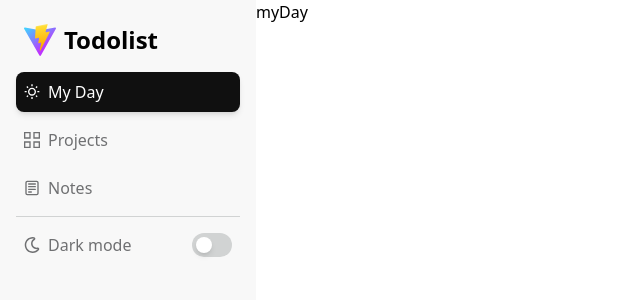
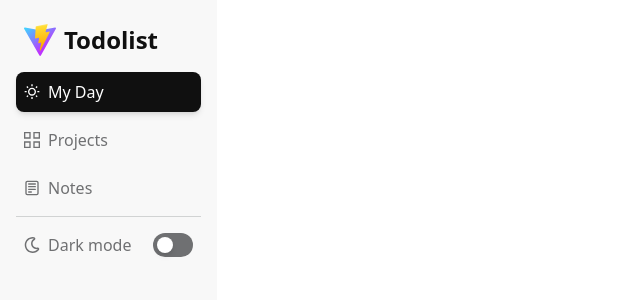
Before and after one commit to patrikferreira/todolist-react, a React (Vite) app: page / in a window 1280 px wide. Shown: the top 300 px of the page, without its empty margins (0-640 px from the left). Built offline with nearby package versions, Linux system fonts and the light colour scheme.

Commit message:
dark mode

```diff
--- a/src/App.tsx
+++ b/src/App.tsx
@@ -1,12 +1,20 @@
 import { useContext } from "react";
-import { NavigationContext } from "./NavigationContext";
-
+import { AppContext } from "./AppContext";
 
 export default function App() {
-  const ctx = useContext(NavigationContext)
+  const ctx = useContext(AppContext);
+
+  if (!ctx) {
+    throw new Error("DarkMode must be used within an AppProvider");
+  }
+
+  const { isDarkMode, toggleDarkMode } = ctx;
+
   return (
-    <>
-      <p>{ctx?.selectedRoute}</p>
-    </>
+    <main
+      className={`p-4 w-full h-screen transition-all duration-300 ${
+        isDarkMode ? "bg-primaryDark" : "bg-lightColor"
+      }`}
+    ></main>
   );
 }
--- /dev/null
+++ b/src/AppContext.tsx
@@ -0,0 +1,29 @@
+import React, { createContext, ReactNode, useState, useEffect } from 'react';
+
+type AppContextType = {
+    selectedRoute: string;
+    setSelectedRoute: (route: string) => void;
+    isDarkMode: boolean;
+    toggleDarkMode: () => void;
+};
+
+export const AppContext = createContext<AppContextType | undefined>(undefined);
+
+type AppProviderProps = {
+    children: ReactNode;
+};
+
+export function AppProvider({ children }: AppProviderProps) {
+    const [selectedRoute, setSelectedRoute] = useState<string>('myDay');
+    const [isDarkMode, setIsDarkMode] = useState<boolean>(false);
+
+    const toggleDarkMode = () => {
+        setIsDarkMode(prevMode => !prevMode);
+    };
+
+    return (
+        <AppContext.Provider value={{ selectedRoute, setSelectedRoute, isDarkMode, toggleDarkMode }}>
+            {children}
+        </AppContext.Provider>
+    );
+}
--- a/src/NavigationContext.tsx
+++ /dev/null
@@ -1,23 +0,0 @@
-import Reac, { createContext, ReactNode, useState } from 'react';
-
-type NavigationContextType = {
-    selectedRoute: string;
-    setSelectedRoute: (route: string) => void;
-}
-
-export const NavigationContext = createContext<NavigationContextType | undefined>(undefined);
-
-type NavigationProviderProps = {
-    children: ReactNode;
-}
-
-export function NavigationProvider({children}: NavigationProviderProps) {
-    const [selectedRoute, setSelectedRoute] = useState<string>('myDay');
-
-    return (
-        <NavigationContext.Provider value={{selectedRoute, setSelectedRoute}}>
-            {children}
-        </NavigationContext.Provider>
-    )
-
-}
--- a/src/components/DarkMode.tsx
+++ b/src/components/DarkMode.tsx
@@ -1,14 +1,30 @@
+import React, { useContext } from 'react';
 import { FaRegMoon } from "react-icons/fa";
-import Switch from "./Switch";
+import { AppContext } from "../AppContext"; // Ajuste o caminho conforme necessário
 
 export default function DarkMode() {
+    const ctx = useContext(AppContext);
+
+    if (!ctx) {
+        throw new Error("DarkMode must be used within an AppProvider");
+    }
+
+    const { isDarkMode, toggleDarkMode } = ctx;
+
     return (
         <div className="flex justify-between items-center p-2">
             <div className="flex gap-2 items-center text-base">
                 <FaRegMoon />
                 Dark mode
             </div>
-      <Switch />
+            <div
+                className={`relative h-6 w-10 rounded-full flex items-center p-1 cursor-pointer transition-all duration-300 ${isDarkMode ? 'bg-activeColor' : 'bg-base'}`}
+                onClick={toggleDarkMode}
+            >
+                <div
+                    className={`absolute h-4 w-4 rounded-full bg-white transition-transform duration-300 shadow-md ${isDarkMode ? 'translate-x-4' : 'translate-x-0'}`}
+                />
+            </div>
         </div>
     );
 }
--- a/src/components/Logo.tsx
+++ b/src/components/Logo.tsx
@@ -1,8 +1,19 @@
+import { useContext } from "react"
+import { AppContext } from "../AppContext"
+
 export default function Logo() {
+    const ctx = useContext(AppContext)
+
+    if (!ctx) {
+        throw new Error("DarkMode must be used within an AppProvider");
+    }
+
+    const { isDarkMode } = ctx;
+
     return (
         <div className="flex gap-2 p-2 items-center">
             <img src="/vite.svg" alt="" />
-            <p className="text-2xl font-semibold">Todolist</p>
+            <p className={`text-2xl font-semibold transition-all duration-300 ${isDarkMode ? 'text-lightColor' : 'text-darkColor'}`}>Todolist</p>
         </div>
     )
 }
--- a/src/components/Routes.tsx
+++ b/src/components/Routes.tsx
@@ -1,31 +1,41 @@
-import React, { useContext, useEffect } from 'react';
+import React, { useContext, useEffect } from "react";
 import { MdOutlineWbSunny } from "react-icons/md";
 import { GrProjects } from "react-icons/gr";
 import { CgNotes } from "react-icons/cg";
-import { NavigationContext } from '../NavigationContext';
+import { AppContext } from "../AppContext"; // Certifique-se de usar o contexto correto
 
 export default function Routes() {
-  const context = useContext(NavigationContext);
-  const [selected, setSelected] = React.useState<string>('myDay');
+  const ctx = useContext(AppContext);
+
+  if (!ctx) {
+    throw new Error("Routes must be used within an AppProvider");
+  }
+
+  const { selectedRoute, setSelectedRoute, isDarkMode } = ctx;
+  const [selected, setSelected] = React.useState<string>(selectedRoute);
 
   useEffect(() => {
-    context?.setSelectedRoute(selected)
-  }, [selected, setSelected])
+    setSelectedRoute(selected);
+  }, [selected, setSelectedRoute]);
 
   const menuItems = [
-    { id: 'myDay', label: 'My Day', icon: <MdOutlineWbSunny /> },
-    { id: 'projects', label: 'Projects', icon: <GrProjects /> },
-    { id: 'notes', label: 'Notes', icon: <CgNotes /> },
+    { id: "myDay", label: "My Day", icon: <MdOutlineWbSunny /> },
+    { id: "projects", label: "Projects", icon: <GrProjects /> },
+    { id: "notes", label: "Notes", icon: <CgNotes /> },
   ];
 
   return (
-    <div className="">
+    <div>
       <ul className="flex flex-col gap-2">
         {menuItems.map((item) => (
           <li
             key={item.id}
-            className={`flex items-center gap-2 p-2 cursor-pointer rounded-lg ${
-              selected === item.id ? 'bg-darkColor text-white shadow-md' : 'bg-transparent text-base'
+            className={`flex items-center gap-2 p-2 cursor-pointer rounded-lg transition-all duration-300 ${
+              selected === item.id
+                ? isDarkMode
+                  ? "bg-lightColor text-darkColor shadow-md"
+                  : "bg-darkColor text-lightColor shadow-md"
+                : "bg-transparent text-base"
             }`}
             onClick={() => setSelected(item.id)}
           >
--- a/src/components/Separator.tsx
+++ b/src/components/Separator.tsx
@@ -1,6 +1,6 @@
 export default function Separator() {
     return (
-        <div className="w-full h-[1px] bg-secondaryColor">
+        <div className="w-full h-[0.5px] bg-secondaryColor">
 
         </div>
     )
--- a/src/components/Sidebar.tsx
+++ b/src/components/Sidebar.tsx
@@ -1,11 +1,21 @@
+import { useContext } from "react";
 import DarkMode from "./DarkMode";
 import Logo from "./Logo";
 import Routes from "./Routes";
 import Separator from "./Separator";
+import { AppContext } from "../AppContext";
 
 export default function Sidebar() {
+    const ctx = useContext(AppContext)
+
+    if (!ctx) {
+        throw new Error("DarkMode must be used within an AppProvider");
+    }
+
+    const { isDarkMode } = ctx;
+
     return (
-        <nav className="h-screen w-64 flex flex-col gap-2 bg-primaryColor p-4">
+        <nav className={`h-screen w-64 flex flex-col gap-2 shadow-md p-4 transition-all duration-300 ${isDarkMode ? 'bg-secondaryDark' : 'bg-primaryColor'}`}>
             <Logo />
             <Routes />
             <Separator />
--- a/src/components/Switch.tsx
+++ b/src/components/Switch.tsx
@@ -1,7 +1,15 @@
-import React from 'react';
+import React, { useEffect } from 'react';
 
-export default function Switch() {
+type Props = {
+    onToggle?: (active: boolean) => void;
+}
+
+export default function Switch({onToggle}: Props) {
     const [active, setActive] = React.useState<boolean>(false);
+
+    useEffect(() => {
+        if(onToggle) {}
+    }, [active, onToggle])
 
     return (
         <div
--- a/src/components/TodoApp.tsx
+++ /dev/null
@@ -1,16 +0,0 @@
-import React, { useContext } from 'react';
-import { NavigationContext } from "../NavigationContext";
-
-export default function TodoApp() {
-    const context = useContext(NavigationContext);
-
-    if (!context) {
-        throw new Error('TodoApp must be used within a NavigationProvider');
-    }
-
-    return (
-        <div>
-            <p>Selecionada: {context.selectedRoute}</p>
-        </div>
-    );
-}
--- a/src/main.tsx
+++ b/src/main.tsx
@@ -1,17 +1,17 @@
-import { StrictMode } from 'react';
-import { createRoot } from 'react-dom/client';
-import App from './App.tsx';
-import './index.css';
-import { NavigationProvider } from './NavigationContext';
-import Sidebar from './components/Sidebar.tsx';
+import { StrictMode } from "react";
+import { createRoot } from "react-dom/client";
+import App from "./App.tsx";
+import "./index.css";
+import Sidebar from "./components/Sidebar.tsx";
+import { AppProvider } from "./AppContext"; // Importar o contexto combinado
 
-createRoot(document.getElementById('root')!).render(
+createRoot(document.getElementById("root")!).render(
   <StrictMode>
-    <NavigationProvider>
-      <div className='flex'>
+    <AppProvider>
+      <div className="flex ">
         <Sidebar />
         <App />
       </div>
-    </NavigationProvider>
+    </AppProvider>
   </StrictMode>
 );
--- a/tailwind.config.js
+++ b/tailwind.config.js
@@ -9,9 +9,12 @@ export default {
       colors: {
         'primaryColor': '#f8f8f8',
         'secondaryColor': '#d1d3d3',
+        'lightColor': '#ffff',
         'darkColor': '#101010',
         'activeColor': '#33bf58',
         'base': '#6f7072',
+        'primaryDark': '#15161a',
+        'secondaryDark': '#1e1f23',
       }
     },
   },
```
Lines whose indentation alone changed are shown as unchanged.
